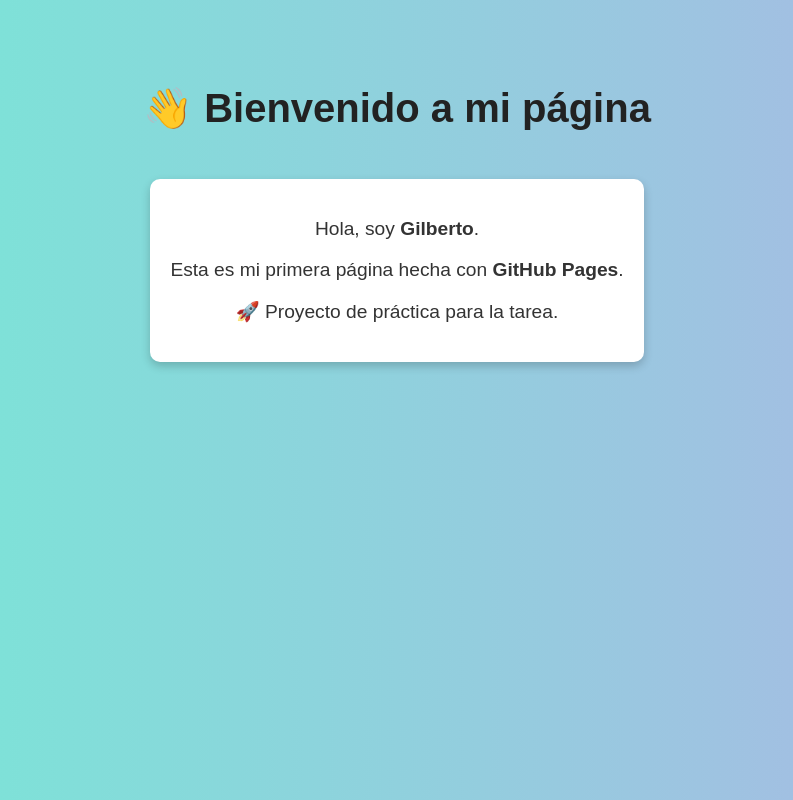
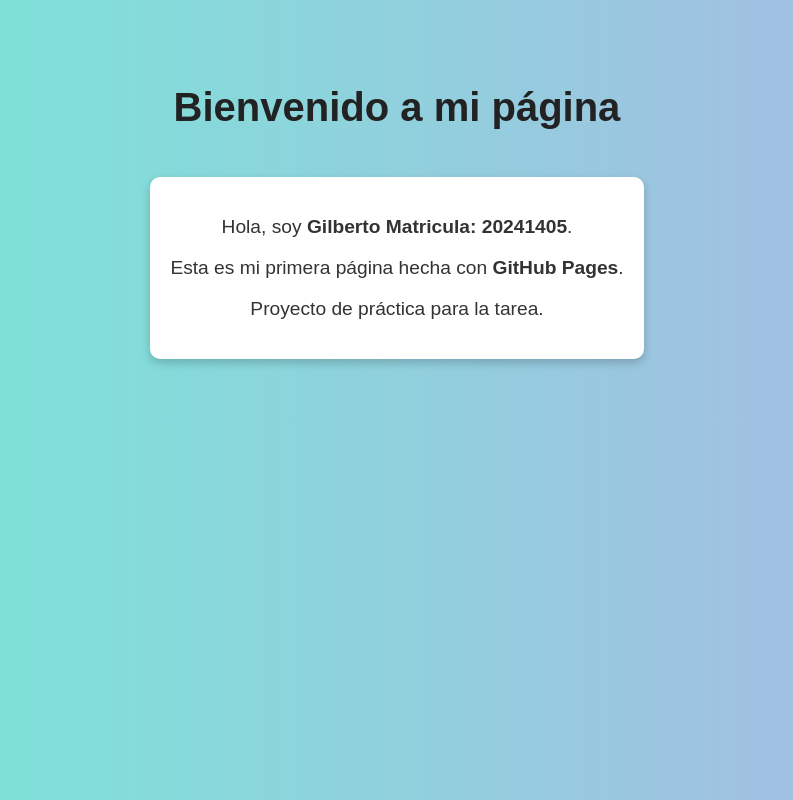
Before and after one commit to GilbertoCas6/GilbertoCas6.github.io, a plain HTML site: page index.html in a window 1280 px wide. Shown: the whole page, without its empty margins (243-1036 px from the left). Drawn offline with Linux system fonts and the light colour scheme.

Commit message:
Update welcome message and add student ID

```diff
--- a/index.html
+++ b/index.html
@@ -30,11 +30,11 @@
   </style>
 </head>
 <body>
-  <h1>👋 Bienvenido a mi página</h1>
+  <h1> Bienvenido a mi página</h1>
   <div class="card">
-    <p>Hola, soy <strong>Gilberto</strong>.</p>
+    <p>Hola, soy <strong>Gilberto Matricula: 20241405</strong>.</p>
     <p>Esta es mi primera página hecha con <b>GitHub Pages</b>.</p>
-    <p>🚀 Proyecto de práctica para la tarea.</p>
+    <p> Proyecto de práctica para la tarea.</p>
   </div>
 </body>
 </html>
```
